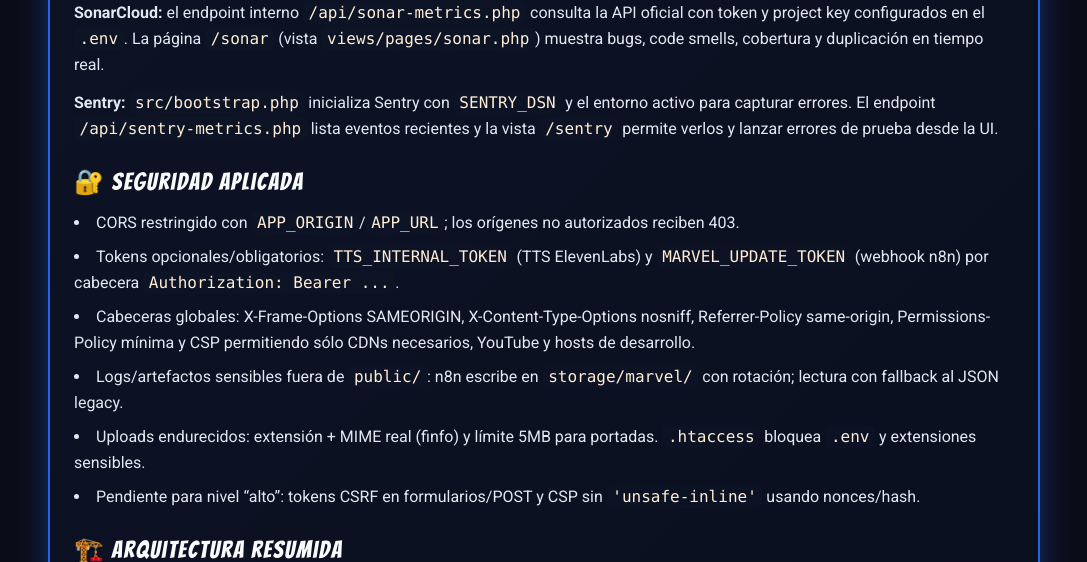
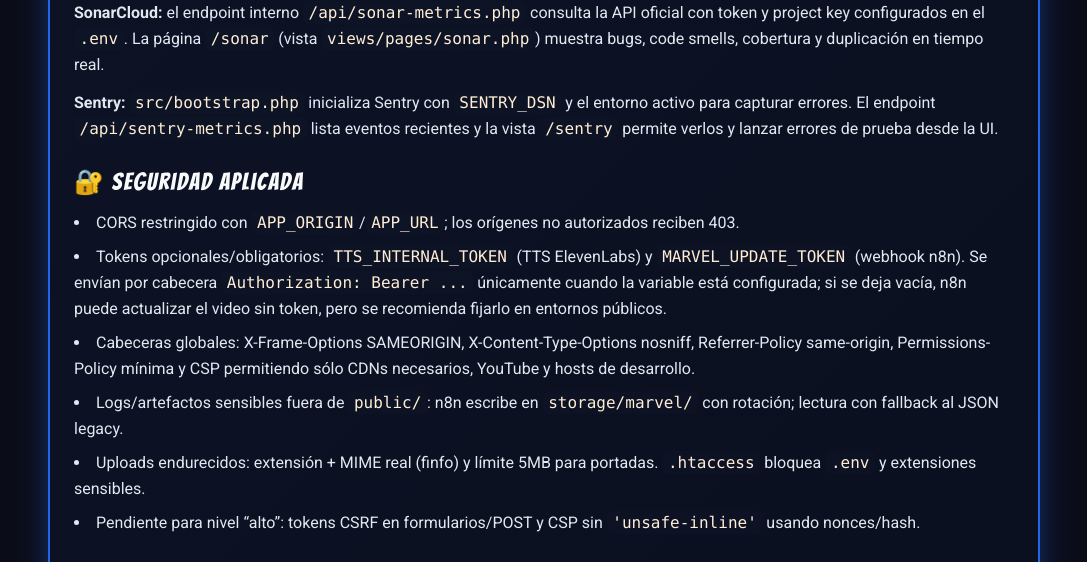
Before and after one commit to 20Luisma/marvel, a PHP site: page /v1/views/pages/readme.php in a window 1280 px wide. Shown: the part 1259-1821 px from the top of the page, without its empty margins (96-1183 px from the left). Run offline with PHP 8.4, Linux system fonts and the light colour scheme; some libraries are stand-ins or nearby versions.

Commit message:
commit rápido desde VS Code

```diff
--- a/public/api/actualizar-video-marvel.php
+++ b/public/api/actualizar-video-marvel.php
@@ -41,7 +41,7 @@
 
 $authHeader = (string) ($_SERVER['HTTP_AUTHORIZATION'] ?? '');
 $expectedToken = trim((string) ($_ENV['MARVEL_UPDATE_TOKEN'] ?? ''));
-if ($expectedToken === '' || !hash_equals($expectedToken, bearerToken($authHeader))) {
+if ($expectedToken !== '' && !hash_equals($expectedToken, bearerToken($authHeader))) {
     http_response_code(403);
     echo json_encode(['status' => 'error', 'message' => 'No autorizado']);
     exit;
--- a/views/pages/readme.php
+++ b/views/pages/readme.php
@@ -85,7 +85,7 @@
           <h3 class="text-2xl text-white">🔐 Seguridad aplicada</h3>
           <ul class="list-disc list-inside space-y-2 text-gray-200">
             <li>CORS restringido con <code>APP_ORIGIN</code>/<code>APP_URL</code>; los orígenes no autorizados reciben 403.</li>
-            <li>Tokens opcionales/obligatorios: <code>TTS_INTERNAL_TOKEN</code> (TTS ElevenLabs) y <code>MARVEL_UPDATE_TOKEN</code> (webhook n8n) por cabecera <code>Authorization: Bearer ...</code>.</li>
+            <li>Tokens opcionales/obligatorios: <code>TTS_INTERNAL_TOKEN</code> (TTS ElevenLabs) y <code>MARVEL_UPDATE_TOKEN</code> (webhook n8n). Se envían por cabecera <code>Authorization: Bearer ...</code> únicamente cuando la variable está configurada; si se deja vacía, n8n puede actualizar el video sin token, pero se recomienda fijarlo en entornos públicos.</li>
             <li>Cabeceras globales: X-Frame-Options SAMEORIGIN, X-Content-Type-Options nosniff, Referrer-Policy same-origin, Permissions-Policy mínima y CSP permitiendo sólo CDNs necesarios, YouTube y hosts de desarrollo.</li>
             <li>Logs/artefactos sensibles fuera de <code>public/</code>: n8n escribe en <code>storage/marvel/</code> con rotación; lectura con fallback al JSON legacy.</li>
             <li>Uploads endurecidos: extensión + MIME real (finfo) y límite 5MB para portadas. <code>.htaccess</code> bloquea <code>.env</code> y extensiones sensibles.</li>
```
Also changed, not shown: README.md.
